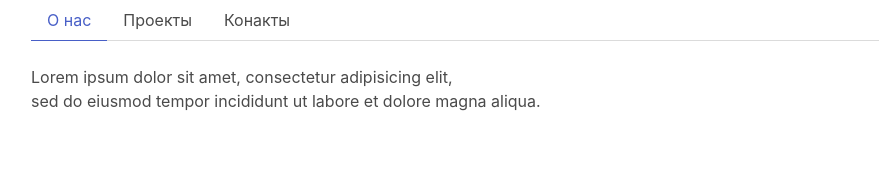
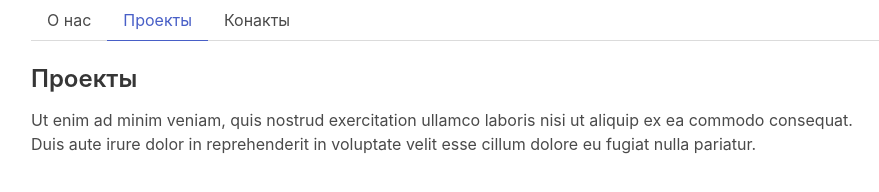
Before and after one commit to agdobrynin/laracast_vue, a plain HTML site: page tabs.html in a window 1280 px wide. Shown: the whole page, without its empty margins (33-912 px from the left). Drawn offline with nearby package versions, Linux system fonts and the light colour scheme.

Commit message:
Lesson 11. Fix css in tab content

```diff
--- a/tabs.html
+++ b/tabs.html
@@ -8,20 +8,22 @@
     <body>
         <div id="root" class="container">
             <tabs>
-                <tab name="О нас" :selected="true">
+                <tab name="О нас">
+                    <h3>О нас</h3>
                     <p>
                         Lorem ipsum dolor sit amet, consectetur adipisicing elit, <br />
                         sed do eiusmod tempor incididunt ut labore et dolore magna aliqua.
                     </p>
                 </tab>
-                <tab name="Проекты">
-
+                <tab name="Проекты" :selected="true">
+                    <h3>Проекты</h3>
                     <p>
                         Ut enim ad minim veniam, quis nostrud exercitation ullamco laboris nisi ut aliquip ex ea commodo consequat.<br / />
                         Duis aute irure dolor in reprehenderit in voluptate velit esse cillum dolore eu fugiat nulla pariatur.
                     </p>
                 </tab>
                 <tab name="Конакты">
+                    <h3>Контакты</h3>
                     <p>
                         Excepteur sint occaecat cupidatat non proident, sunt in culpa qui officia deserunt mollit anim id est laborum.
                     </p>
--- a/tabs.js
+++ b/tabs.js
@@ -26,7 +26,7 @@ Vue.component('tabs', {
     methods:{
         selectTab( event , selectedTab ){
             this.tabs.forEach( function( tab ){
-                tab.isActive = (tab.href == selectedTab.href);
+                tab.isActive = (tab.href === selectedTab.href);
             });
         }
     }
@@ -47,7 +47,7 @@ Vue.component('tab', {
         }
     },
     template: `
-        <div v-show="isActive">
+        <div v-show="isActive" class="content">
             <slot></slot>
         </div>
     `,
```
